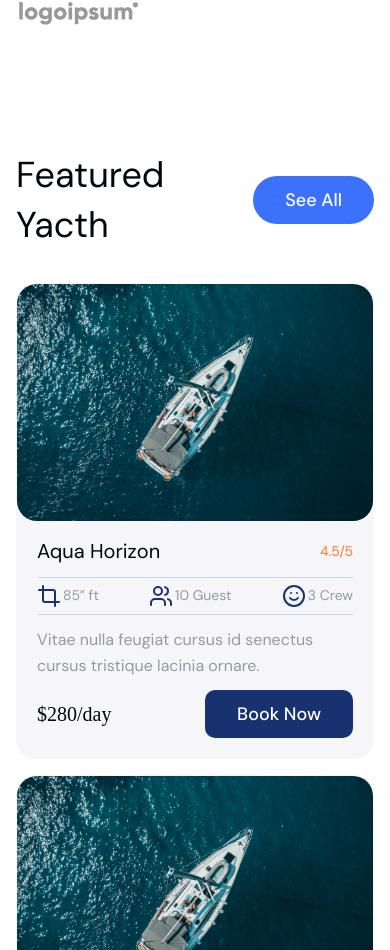
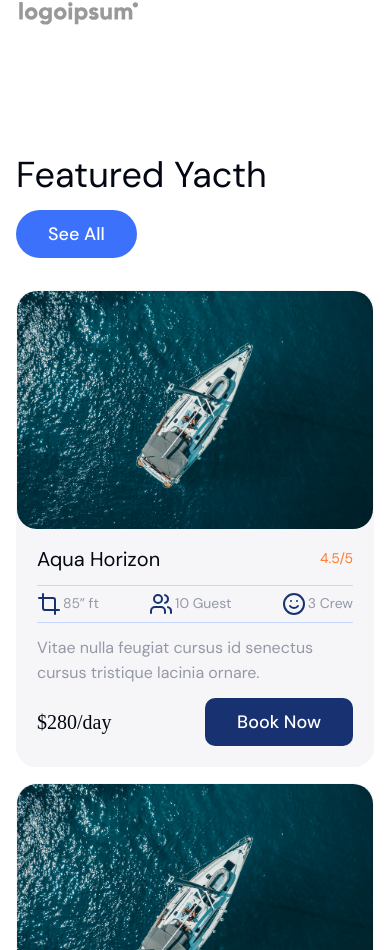
Before and after one commit to umittahmett/yacht-showcase, a Next.js app: page / in a window 390 px wide. Shown: the part 1768-2718 px from the top of the page. Built offline with nearby package versions, Linux system fonts and the light colour scheme; a web font is replaced by a local one.

Commit message:
style: adjust layout spacing in featured yacht section for improved responsiveness

```diff
--- a/components/section/featured-yacth.tsx
+++ b/components/section/featured-yacth.tsx
@@ -7,7 +7,7 @@ const FeaturedYacth = () => {
   return (
     <section>
       <div className="container">
-        <div className="flex items-center justify-between gap-8 sm:gap-16 lg:gap-20">
+        <div className="flex flex-wrap items-center justify-between gap-2.5 sm:gap-4 lg:gap-10">
           <h2 className="section-title">Featured Yacth</h2>
           <Button size="lg" asChild>
             <Link href={"/"}>See All</Link>
```
